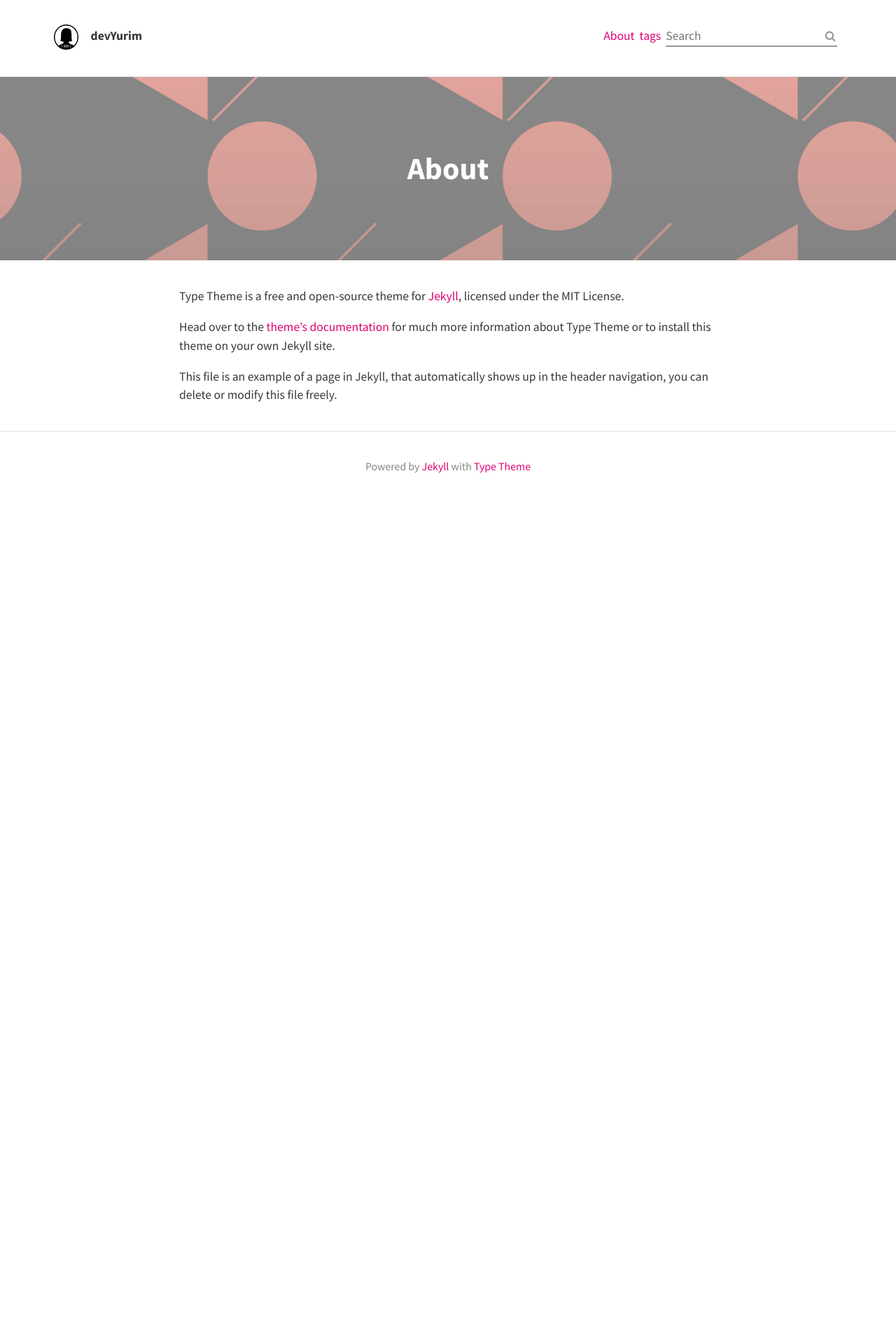
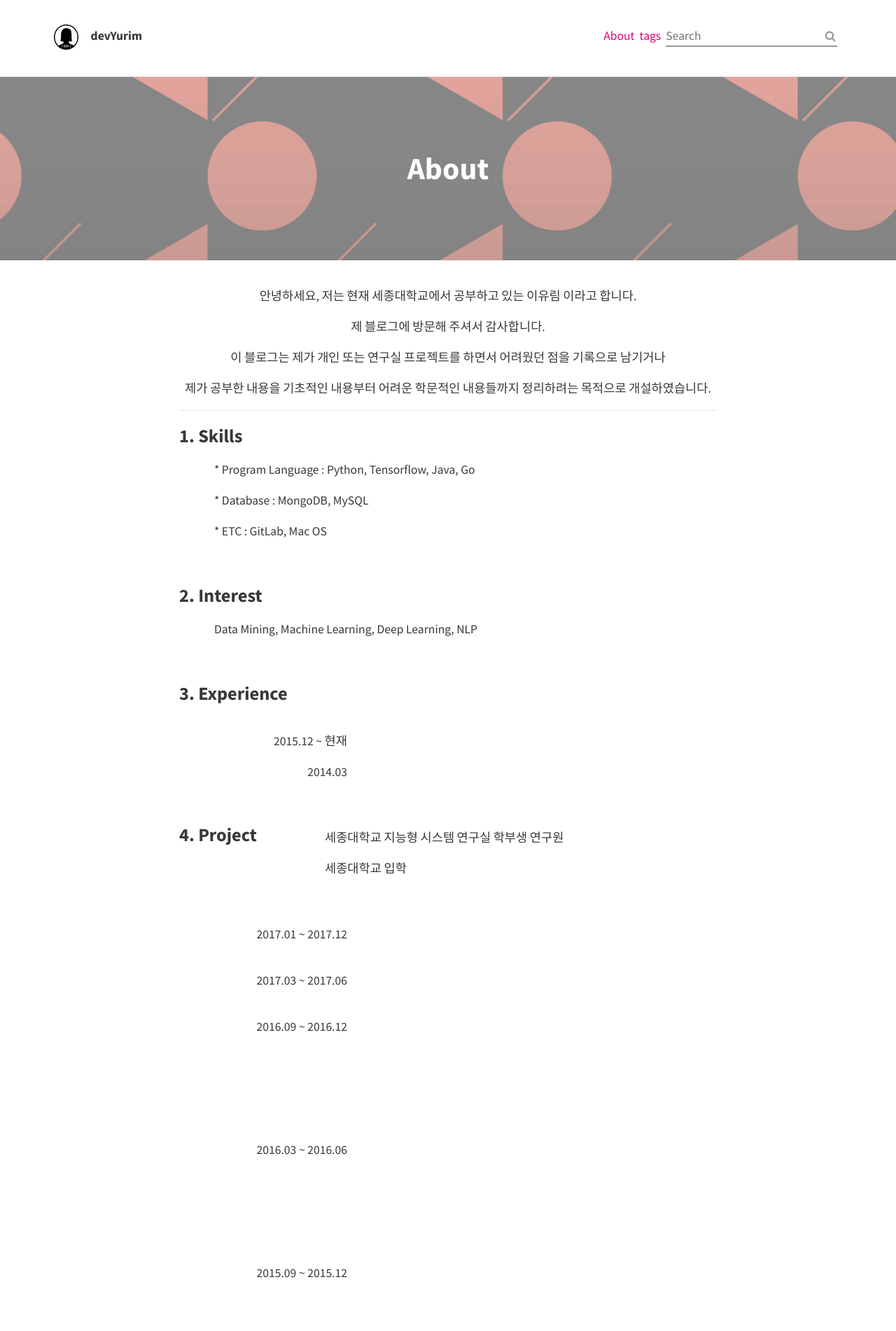
Before and after one commit to devYurim/devYurim.github.io, a Jekyll site: the page built from about.md, in a window 1280 px wide. Shown: the top 1902 px of the page at 70% size. Built offline with Jekyll 4.4.1, drawn with Linux system fonts in a browser that asks for light colours; nearby versions of some CDN libraries; comment, search, counter and statistics services are not loaded; before the commit the page ends 900 px from its top, so only the background shows below that; some of the changed text lies outside the part shown.

Commit message:
init blog

```diff
--- a/about.md
+++ b/about.md
@@ -2,11 +2,100 @@
 layout: page
 title: About
 permalink: /about/
+tags: [profile]
 feature-img: "assets/img/sample_feature_img_2.png"
 ---
 
-Type Theme is a free and open-source theme for [Jekyll](http://jekyllrb.com/), licensed under the MIT License.
+<style>
+.text{text-indent: 50px;}
+#jb-sidebar{width: 260px;padding: 20px;margin-bottom: 10px;float: left;border: 0px;text-align: right;}
+#jb-content{width: 580px;padding: 20px;margin-bottom: 10px;float: right;border: 0px;}
+@media ( min-width: 481px )
+{
+  #jb-sidebar { width: 260px; float: left; }
+  #jb-content { width: 580px; float: right; }
+}
+</style>
 
-Head over to the [theme's documentation](https://rohanchandra.github.io/project/type/) for much more information about Type Theme or to install this theme on your own Jekyll site.
 
-This file is an example of a page in Jekyll, that automatically shows up in the header navigation, you can delete or modify this file freely.
+<center>
+
+<p>안녕하세요, 저는 현재 세종대학교에서 공부하고 있는 이유림 이라고 합니다.</p>
+
+<p>제 블로그에 방문해 주셔서 감사합니다.</p>
+
+<p>이 블로그는 제가 개인 또는 연구실 프로젝트를 하면서 어려웠던 점을 기록으로 남기거나</p>
+
+<p>제가 공부한 내용을 기초적인 내용부터 어려운 학문적인 내용들까지 정리하려는 목적으로 개설하였습니다.</p>
+
+</center>
+
+---------------------------
+
+<h3>1. Skills</h3>
+
+ <p class="text"> * Program Language : Python, Tensorflow, Java, Go</p>
+
+ <p class="text"> * Database : MongoDB, MySQL</p>
+
+ <p class="text"> * ETC : GitLab, Mac OS</p>
+
+
+<br>
+<h3>2. Interest</h3>
+
+
+   <p class="text"> Data Mining, Machine Learning, Deep Learning, NLP </p>
+
+<br>
+
+<h3>3. Experience</h3>
+
+<div id="jb-sidebar">
+	<p>2015.12 ~ 현재</p>
+    <p>2014.03</p>
+</div>
+
+<div id="jb-content">
+    <p>세종대학교 지능형 시스템 연구실 학부생 연구원</p>
+    <p>세종대학교 입학</p>
+</div>
+
+<br><br><br><br><br>
+
+<h3>4. Project</h3>
+<div id="jb-sidebar">
+	<p>2017.01 ~ 2017.12</p>
+	<br>
+    <p>2017.03 ~ 2017.06</p>
+    <br>
+    <p>2016.09 ~ 2016.12</p>
+    <br><br><br><br><br><br>
+    <p>2016.03 ~ 2016.06</p>
+    <br><br><br><br><br><br>
+    <p>2015.09 ~ 2015.12</p>
+</div>
+
+<div id="jb-content">
+    <p>산학연 중기청 과제 참여<br>
+	* 상담 내담자의 텍스트 감정 분석 및 분류 연구</p>
+
+    <p>소프트웨어특강(수업) 프로젝트<br>
+    * 아파트 시세 예측 머신러닝 모델 구현</p>
+
+    <p>컴퓨터비전시스템(수업) 프로젝트<br>
+    * 번호판 인식 프로그램<br>
+    * Adaboost 논문 구현<br><br>
+
+    지능형시스템(수업) 프로젝트<br>
+    * 영화 추천 시스템 </p>
+    <p>인공지능(수업) 프로젝트<br>
+
+    * 소비자 심리지수 예측 시스템<br>
+    * 화재 감지 경보 시스템<br>
+    * 외국인을 위한 지능형 한국어 교육 시스템(한국어 문장을 발음 문장으로 변환, 받아쓰기 프로그램)<br>
+    * IMU 모듈을 이용한 손목 회전 추적 시스템</p>
+
+    <p>JAVA프로그래밍(수업) 프로젝트<br>
+    * 자바 어플리케이션 다마고치 게임 제작</p>
+</div>
```
Also changed, not shown: 2 other files.
